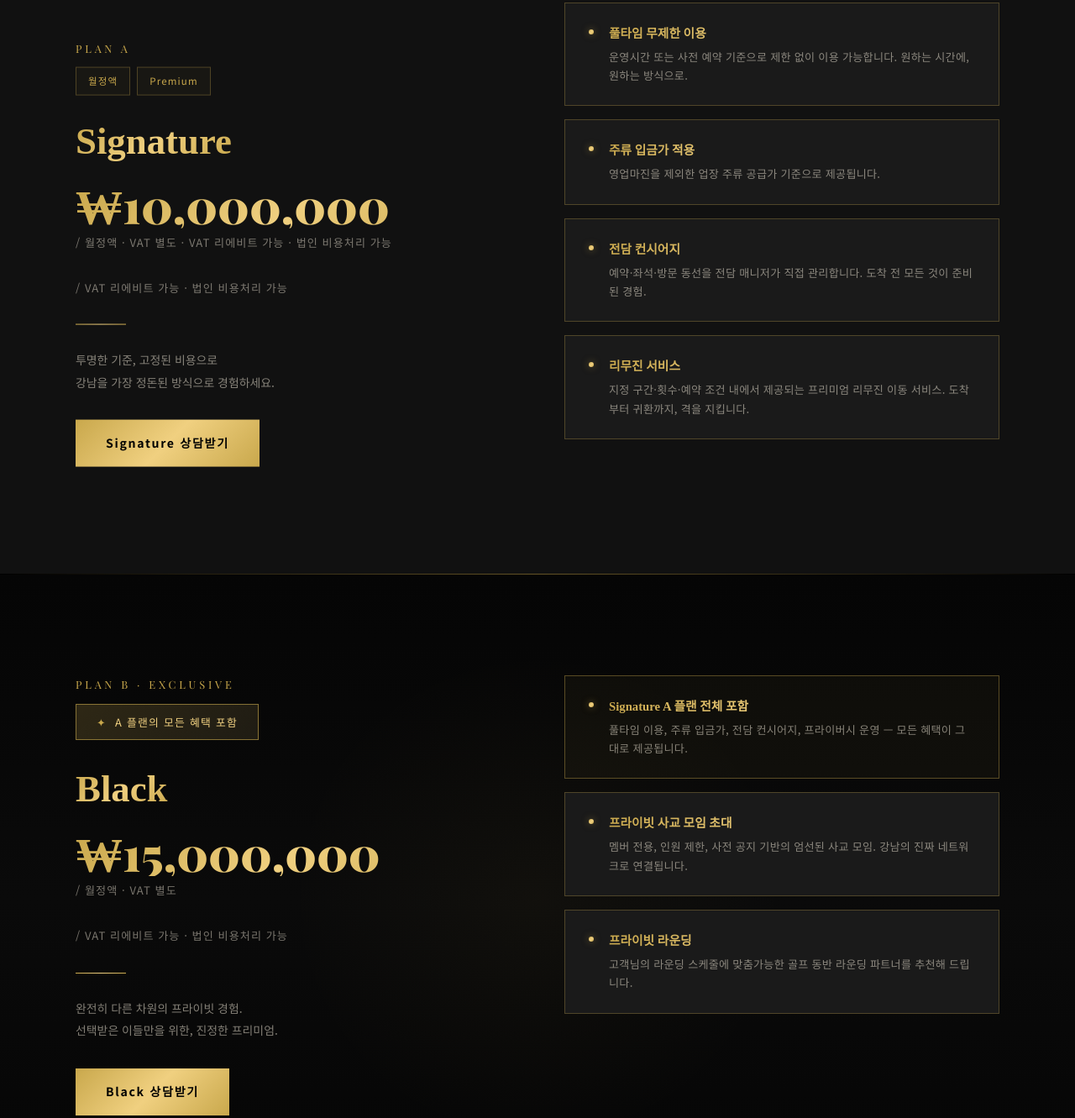
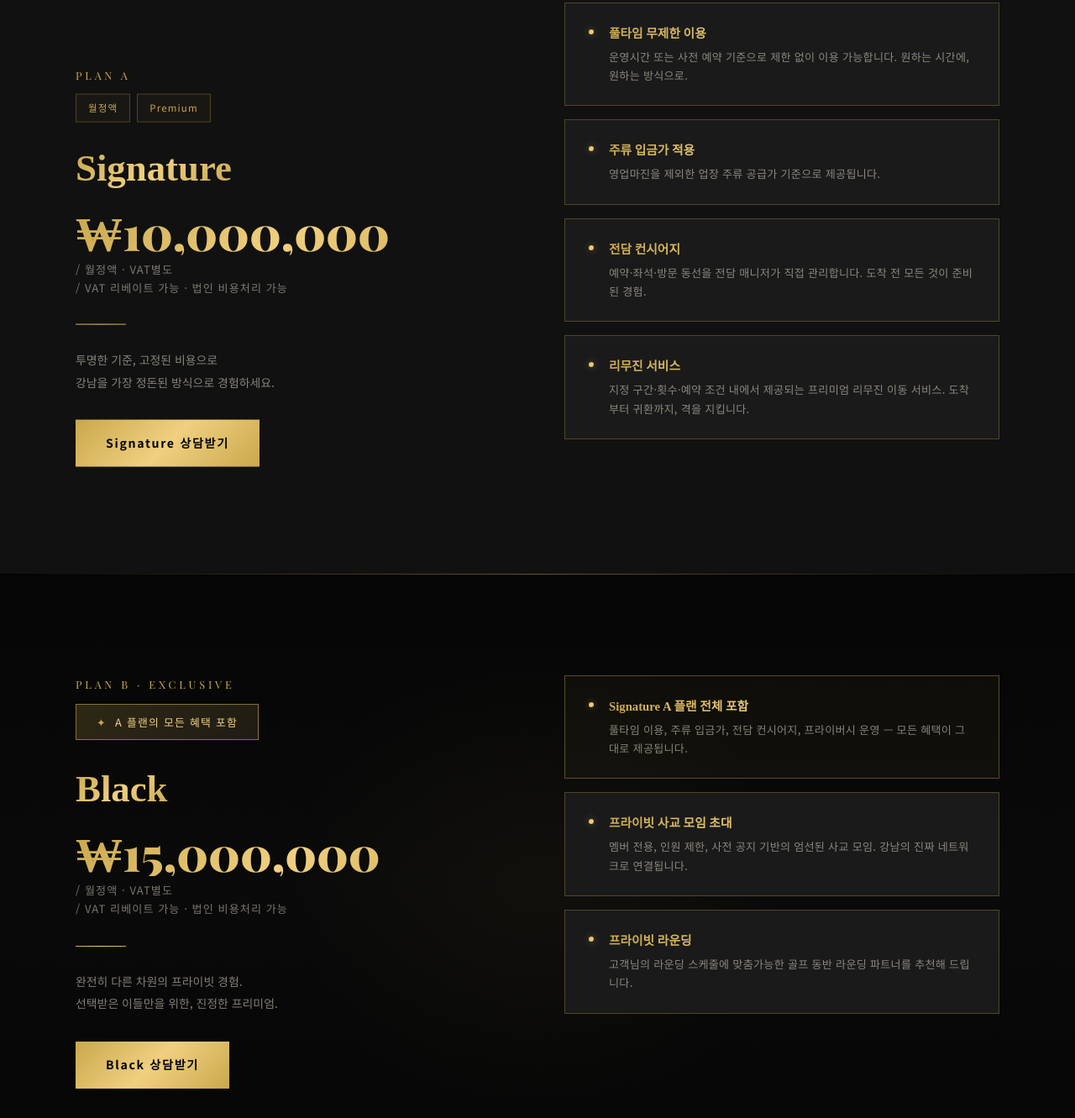
Before and after one commit to iexxun01-a11y/standard-change, a plain HTML site: page index.html in a window 1280 px wide. Shown: the part 4608-5939 px from the top of the page at 84% size. Drawn offline with nearby package versions, Linux system fonts and the light colour scheme; a web font is replaced by a local one.

Commit message:
Update index.html

```diff
--- a/index.html
+++ b/index.html
@@ -709,7 +709,7 @@ section { position: relative; overflow: hidden; }
   background: var(--gold-grad); -webkit-background-clip: text; -webkit-text-fill-color: transparent; background-clip: text;
   font-weight: 600; margin-bottom: 48px;
 }
-.final-cta-buttons { display: flex; gap: 10px; justify-content: center; flex-wrap: wrap; margin-bottom: 60px; }
+.final-cta-buttons { display: flex; gap: 10px; justify-content: center; flex-wrap: nowrap; margin-bottom: 60px; }
 .final-cta-disclaimer {
   max-width: 620px; margin: 0 auto;
   font-size: 0.75rem; line-height: 1.9; letter-spacing: 0.03em;
@@ -1359,8 +1359,7 @@ footer {
         <span class="gold-text">Signature</span><br>
       </h2>
       <span class="plan-price fade-up fade-up-delay-2">₩10,000,000</span>
-      <span class="plan-price-label fade-up fade-up-delay-2">/ 월정액 · VAT 별도 · VAT 리에비트 가능 · 법인 비용처리 가능</span>
-      <span class="plan-price-label fade-up fade-up-delay-2">/ VAT 리에비트 가능 · 법인 비용처리 가능</span>
+      <span class="plan-price-label fade-up fade-up-delay-2">/ 월정액 · VAT별도<br>/ VAT 리베이트 가능 · 법인 비용처리 가능</span>
       <div class="gold-divider-sm" style="margin:0 0 28px 0;"></div>
       <p class="fade-up fade-up-delay-3" style="font-size:0.87rem;line-height:1.9;color:rgba(232,224,208,0.55);margin-bottom:32px;">
         투명한 기준, 고정된 비용으로<br>
@@ -1417,8 +1416,7 @@ footer {
         <span class="gold-text">Black</span><br>
       </h2>
       <span class="plan-price fade-up fade-up-delay-2">₩15,000,000</span>
-      <span class="plan-price-label fade-up fade-up-delay-2">/ 월정액 · VAT 별도</span>
-      <span class="plan-price-label fade-up fade-up-delay-2">/ VAT 리에비트 가능 · 법인 비용처리 가능</span>
+      <span class="plan-price-label fade-up fade-up-delay-2">/ 월정액 · VAT별도<br>/ VAT 리베이트 가능 · 법인 비용처리 가능</span>
       <div class="gold-divider-sm" style="margin:0 0 28px 0;"></div>
       <p class="fade-up fade-up-delay-3" style="font-size:0.87rem;line-height:1.9;color:rgba(232,224,208,0.55);margin-bottom:32px;">
         완전히 다른 차원의 프라이빗 경험.<br>
```
